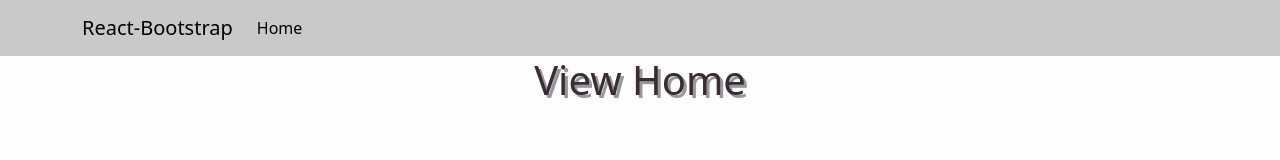
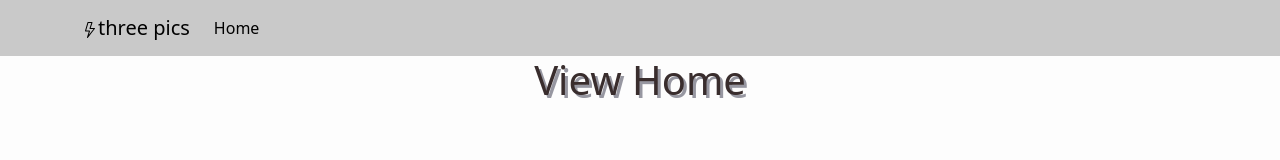
Before and after one commit to MariangelaNM/Tarea-1-Front-End-Frameworks, a React (Create React App) app in the folder my-app/: page / in a window 1280 px wide. Shown: the top 160 px of the page. Built offline with nearby package versions, Linux system fonts and the light colour scheme.

Commit message:
se añade icono del navbar

```diff
--- a/my-app/package.json
+++ b/my-app/package.json
@@ -7,6 +7,7 @@
     "@testing-library/react": "^13.4.0",
     "@testing-library/user-event": "^13.5.0",
     "bootstrap": "^5.2.3",
+    "bootstrap-icons": "^1.10.4",
     "react": "^18.2.0",
     "react-bootstrap": "^2.7.2",
     "react-dom": "^18.2.0",
--- a/my-app/src/layouts/navbar.js
+++ b/my-app/src/layouts/navbar.js
@@ -2,11 +2,15 @@ import { Navbar, Nav, Container } from "react-bootstrap"
 import { Outlet, Link } from "react-router-dom"
 
 const NavBarExample = () => {
-    return(
+    return (
         <>
             <Navbar className="navBg" variant="dark" expand="lg">
                 <Container>
-            <Navbar.Brand as={Link} to="/" >React-Bootstrap</Navbar.Brand>
+                    <Navbar.Brand as={Link} to="/" >
+                        <svg xmlns="http://www.w3.org/2000/svg" width="16" height="16" fill="currentColor" class="bi bi-lightning" viewBox="0 0 16 16">
+                            <path d="M5.52.359A.5.5 0 0 1 6 0h4a.5.5 0 0 1 .474.658L8.694 6H12.5a.5.5 0 0 1 .395.807l-7 9a.5.5 0 0 1-.873-.454L6.823 9.5H3.5a.5.5 0 0 1-.48-.641l2.5-8.5zM6.374 1 4.168 8.5H7.5a.5.5 0 0 1 .478.647L6.78 13.04 11.478 7H8a.5.5 0 0 1-.474-.658L9.306 1H6.374z" />
+                        </svg>three pics
+                    </Navbar.Brand>
                     <Navbar.Toggle aria-controls="basic-navbar-nav" />
                     <Navbar.Collapse id="basic-navbar-nav">
                         <Nav className="me-auto">
```
Also changed, not shown: 1 other file (tests, documents, lock files or other folders). Lines whose indentation alone changed are shown as unchanged.
